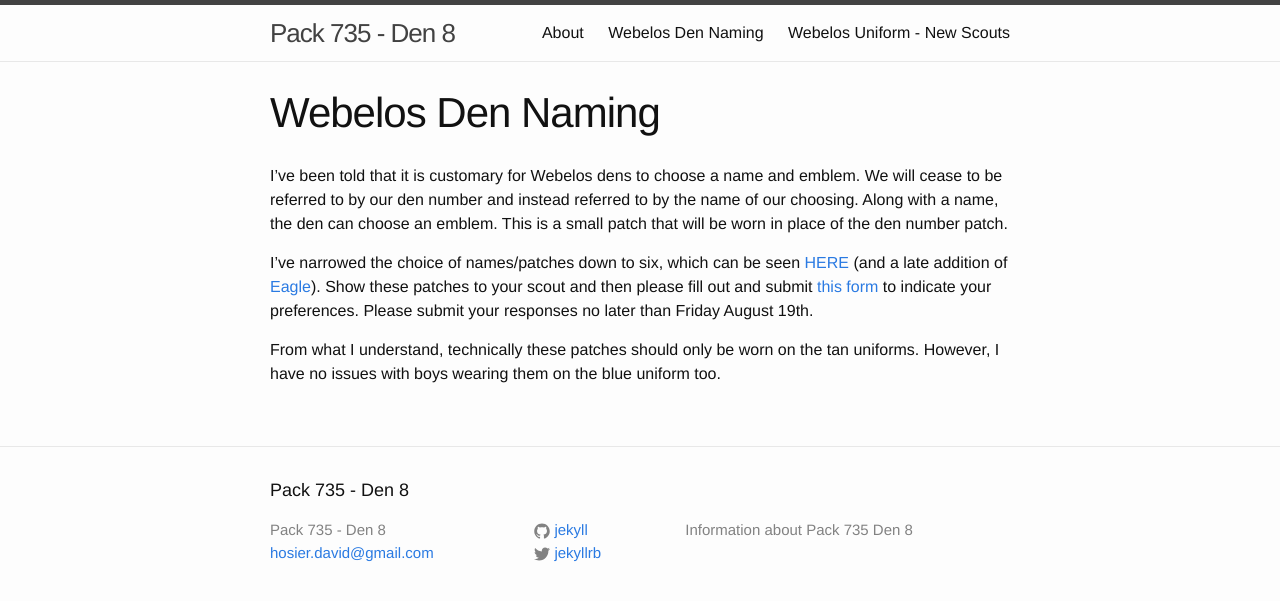
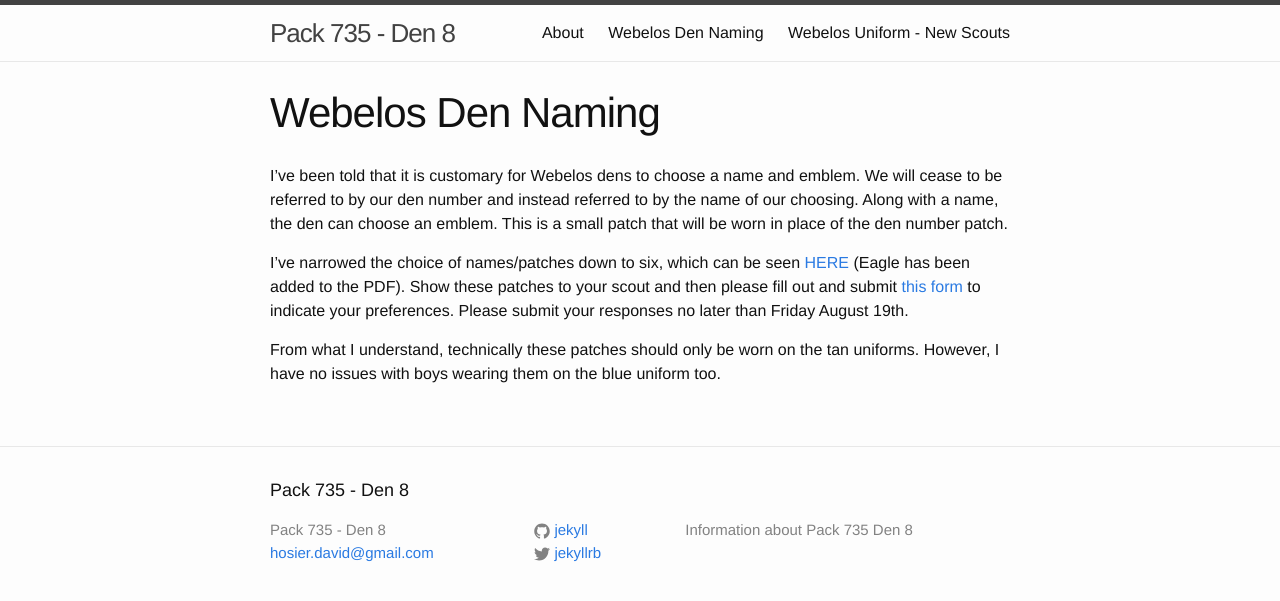
Before and after one commit to david-hosier/david-hosier.github.io, a Jekyll site: the page built from scouts/webelos/den-naming.md, in a window 1280 px wide. Shown: the top 601 px of the page. Built offline with Jekyll 4.4.1, drawn with Linux system fonts in a browser that asks for light colours.

Commit message:
removed eagle link from den naming

```diff
--- a/scouts/webelos/den-naming.md
+++ b/scouts/webelos/den-naming.md
@@ -5,6 +5,6 @@ title: Webelos Den Naming
 
 I've been told that it is customary for Webelos dens to choose a name and emblem. We will cease to be referred to by our den number and instead referred to by the name of our choosing. Along with a name, the den can choose an emblem. This is a small patch that will be worn in place of the den number patch.
 
-I've narrowed the choice of names/patches down to six, which can be seen [HERE](/scouts/webelos/patrol-patches.pdf) (and a late addition of [Eagle](http://www.scoutstuff.org/eagle-6776.html)). Show these patches to your scout and then please fill out and submit [this form](https://goo.gl/forms/1uzVD0iYRFIXB59J3) to indicate your preferences. Please submit your responses no later than Friday August 19th.
+I've narrowed the choice of names/patches down to six, which can be seen [HERE](/scouts/webelos/patrol-patches.pdf) (Eagle has been added to the PDF). Show these patches to your scout and then please fill out and submit [this form](https://goo.gl/forms/1uzVD0iYRFIXB59J3) to indicate your preferences. Please submit your responses no later than Friday August 19th.
 
 From what I understand, technically these patches should only be worn on the tan uniforms. However, I have no issues with boys wearing them on the blue uniform too.
```
